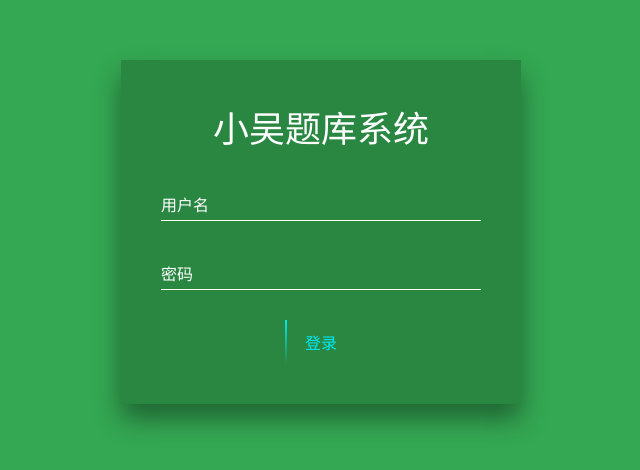
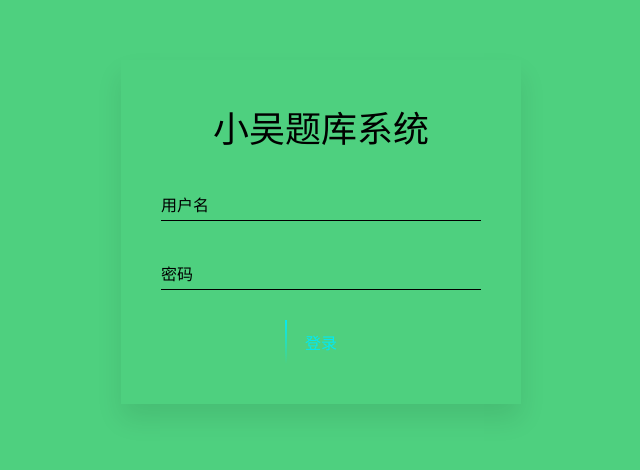
Before and after one commit to siowu/login, a plain HTML site: page b/index.html in a window 1280 px wide. Shown: the part 168-638 px from the top of the page, without its empty margins (319-959 px from the left). Drawn offline with Linux system fonts and the light colour scheme.

Commit message:
Update index.css

```diff
--- a/b/css/index.css
+++ b/b/css/index.css
@@ -13,7 +13,7 @@ body {
 	/* 让页面始终占浏览器可视区域总高度 */
 	height: 100vh;
 	/* 背景渐变色 */
-	background: rgba(52,168,83,255);
+	background: #4ed07f;
 }
 .login {
 	/* 弹性布局 让子元素称为弹性项目 */
@@ -24,12 +24,11 @@ body {
 	align-items: center;
 	width: 400px;
 	padding: 40px;
-	background-color: rgba(0, 0, 0, 0.2);
-	box-shadow: 0 15px 25px rgba(0, 0, 0, 0.4);
+	box-shadow: 0 15px 25px rgb(0 0 0 / 9%)
 }
 #wzy{
 	font-size:36px;
-	color: white;
+	color: black;
 	margin-bottom: 30px;
 }
 .login .login_box {
@@ -46,7 +45,7 @@ body {
 	margin-bottom: 30px;
 	color: #fff;
 	font-size: 16px;
-	border-bottom: 1px solid #fff;
+	border-bottom: 1px solid #000;
 	/* 背景颜色为透明色 */
 	background-color: transparent;
 }
@@ -55,7 +54,7 @@ body {
 	top: 0;
 	left: 0;
 	padding: 10px 0;
-	color: #fff;
+	color: #000;
 	/* 这个属性的默认值是auto 默认是这个元素可以被点击 但是如果我们写了none 就是这个元素不能被点击 , 就好像它可见但是不能用 可望而不可即 */
 	/* 这个就是两者的区别 */
 	pointer-events: none;
@@ -67,7 +66,7 @@ body {
 .login .login_box input:focus + label,
 .login .login_box input:valid + label {
 	top: -20px;
-	color: #03e9f4;
+	color: #000000;
 	font-size: 12px;
 }
 .login a {
```
